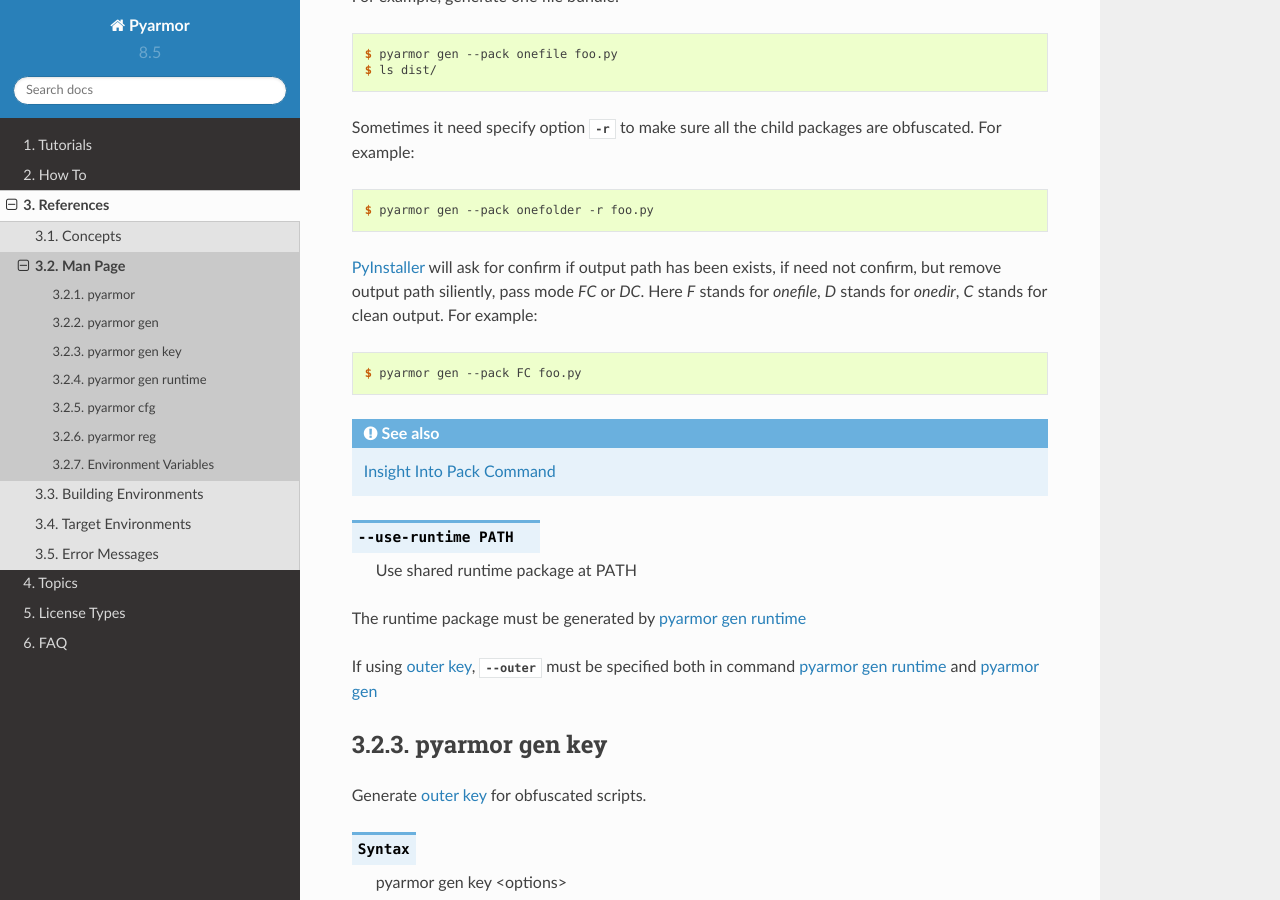
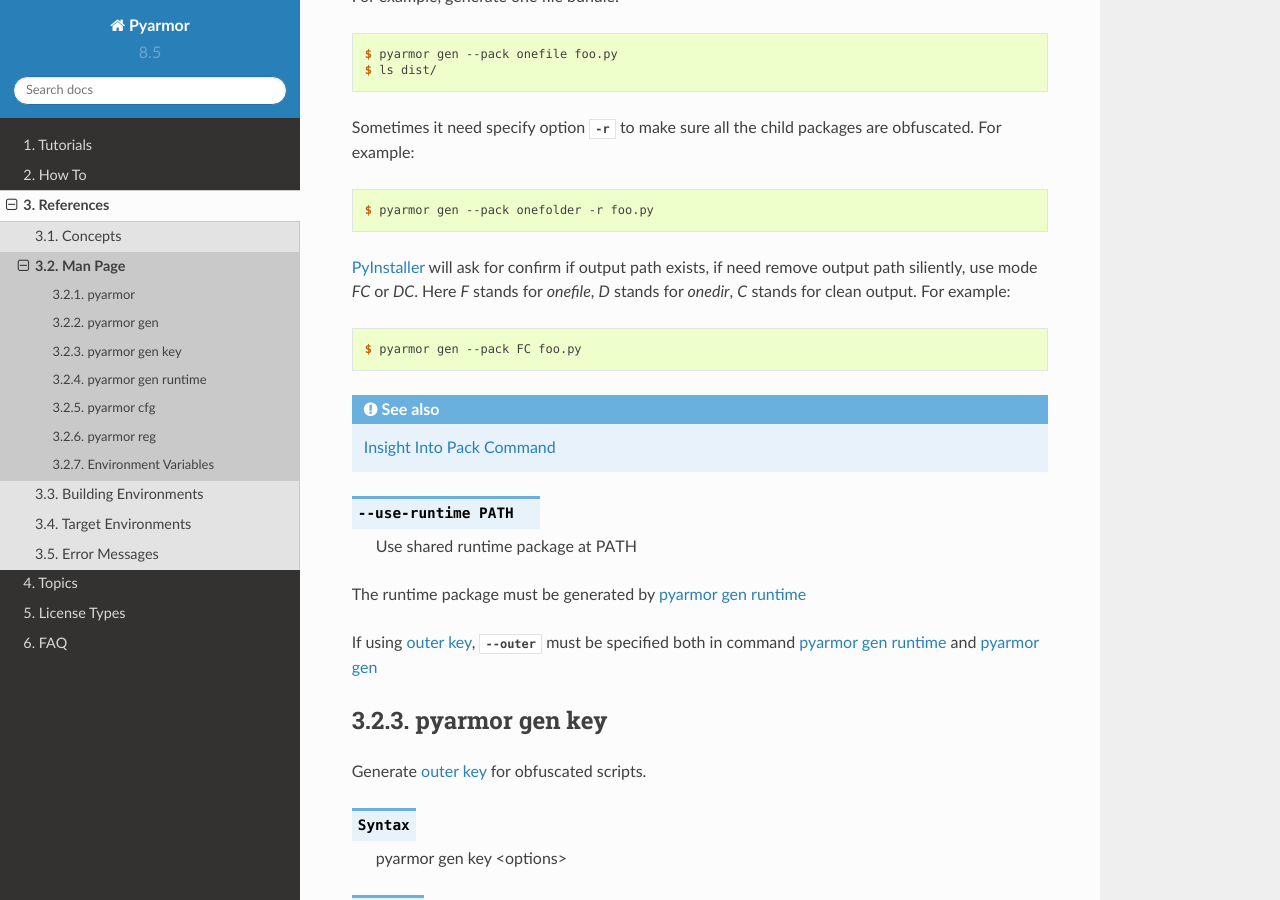
Before and after one commit to dashingsoft/pyarmor, a Sphinx documentation site: the page built from docs/reference/man.rst, in a window 1280 px wide and 900 px high, scrolled down 15800 px. Built offline with Sphinx 7.4.7 and the Read the Docs theme 2.0.0, drawn with Linux system fonts in a browser that asks for light colours.

Commit message:
Refine doc

```diff
--- a/docs/reference/man.rst
+++ b/docs/reference/man.rst
@@ -586,7 +586,7 @@
 
     $ pyarmor gen --pack onefolder -r foo.py
 
-PyInstaller_ will ask for confirm if output path has been exists, if need not confirm, but remove output path siliently, pass mode `FC` or `DC`. Here `F` stands for `onefile`, `D` stands for `onedir`, `C` stands for clean output. For example::
+PyInstaller_ will ask for confirm if output path exists, if need remove output path siliently, use mode `FC` or `DC`. Here `F` stands for `onefile`, `D` stands for `onedir`, `C` stands for clean output. For example::
 
     $ pyarmor gen --pack FC foo.py
 
```
